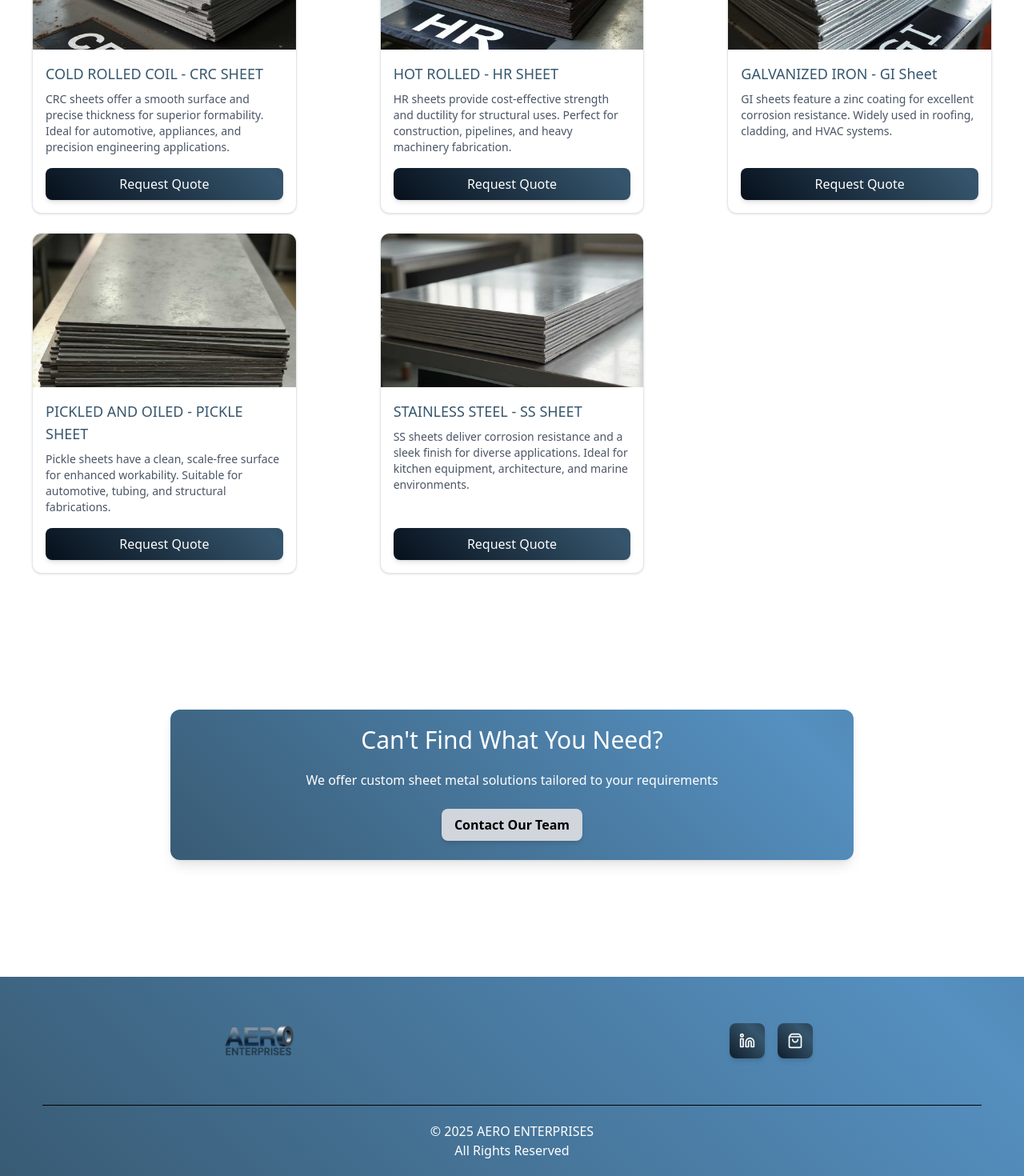
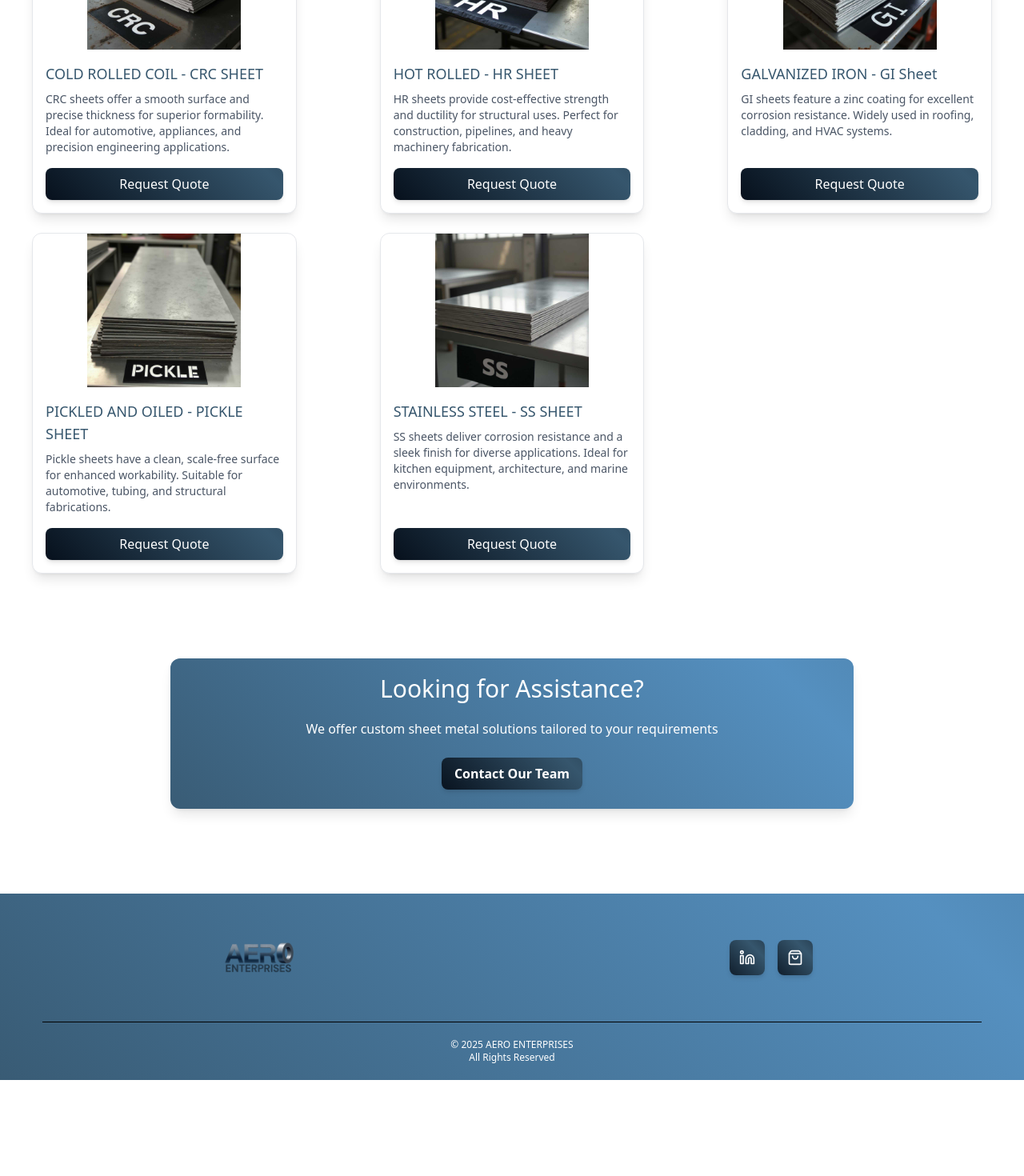
Before and after one commit to 00Abid/aero-enterprises, a React (Vite) app: page /products in a window 1280 px wide. Shown: the part 515-1985 px from the top of the page at 80% size. After the commit the page ends 1865 px from the top, so only its background shows below. Built offline with nearby package versions, Linux system fonts and the light colour scheme.

Commit message:
Changed the image

```diff
--- a/src/components/Footer.jsx
+++ b/src/components/Footer.jsx
@@ -31,7 +31,7 @@ const Footer = () => {
                 </div>
             </div>
             <div className='w-11/12  border-t-1 border-black mx-auto'>
-                <p className=' m-5 text-white text-center'>
+                <p className='text-xs m-5 text-white text-center'>
                     © {new Date().getFullYear()} AERO ENTERPRISES <br />All Rights Reserved
                 </p>
             </div>
--- a/src/pages/Contact.jsx
+++ b/src/pages/Contact.jsx
@@ -55,7 +55,7 @@ const Contact = () => {
 
 
             {/* Address Section */}
-            <section className="overflow-hidden shadow-lg rounded-lg h-full flex flex-col w-[90vw] md:w-1/2 mt-16 mb-3 mx-auto" data-aos="zoom-in-up">
+            <section className=" overflow-hidden shadow-xl rounded-lg flex flex-col w-[90vw] md:w-1/2 mt-16 mx-auto" data-aos="zoom-in-up">
                 <div className="bg-blue-50 p-6">
                     <h2 className="text-2xl font-medium text-[#36566d]">Get In Touch</h2>
                 </div>
@@ -81,8 +81,8 @@ const Contact = () => {
 
 
             {/* map Section */}
-            <section className="bg-white py-16 shadow-lg" data-aos="zoom-in-up">
-                <div className="container mx-auto px-4 sm:px-6 lg:px-8">
+            <section className="bg-white py-16 shadow-xl" >
+                <div className="container mx-auto px-4 sm:px-6 lg:px-8" data-aos="zoom-in-up">
                     <div className="max-w-6xl mx-auto">
                         <div className="overflow-hidden shadow-lg rounded-lg border-none w-full">
                             <div className="bg-blue-50 p-6">
--- a/src/pages/Home.jsx
+++ b/src/pages/Home.jsx
@@ -38,7 +38,7 @@ const Home = () => {
     ];
 
     return (
-        <section className='bg-white'>
+        <section className='bg-white overflow-hidden'>
             {/* Hero Section */}
             <div className="relative w-full h-screen">
                 <video
@@ -92,17 +92,17 @@ const Home = () => {
                 </div>
 
                 <div className="mx-auto grid grid-cols-1 sm:grid-cols-2 lg:grid-cols-3 gap-10 px-4">
-                    <div className="dark-metal-card p-6 rounded-lg md:text-center shadow-sm" data-aos="fade-right">
+                    <div className="h-32 dark-metal-card p-6 rounded-lg md:text-center shadow-sm" data-aos="fade-right">
                         <h3 className="text-lg font-semibold">Precision Cutting</h3>
                         <p className="mt-2 ">Clean and precise cuts with technology.</p>
                     </div>
 
-                    <div className="dark-metal-card p-6 rounded-lg md:text-center shadow-sm" data-aos="fade-right">
+                    <div className="h-32 dark-metal-card p-6 rounded-lg md:text-center shadow-sm" data-aos="fade-right">
                         <h3 className="text-lg font-semibold">Material Sourcing</h3>
                         <p className="mt-2 ">High-quality sheet metal from trusted suppliers.</p>
                     </div>
 
-                    <div className="dark-metal-card p-6 rounded-lg md:text-center shadow-sm" data-aos="fade-right">
+                    <div className="h-32 dark-metal-card p-6 rounded-lg md:text-center shadow-sm" data-aos="fade-right">
                         <h3 className="text-lg font-semibold">Quality Assurance</h3>
                         <p className="mt-2 ">Reliable quality through strict checks.</p>
                     </div>
@@ -111,8 +111,10 @@ const Home = () => {
 
             {/* Why Choose Us */}
             <div className="py-16 flex flex-col md:flex-row justify-evenly items-start gap-8">
-                <div className="max-w-3xl mx-auto px-4">
-                    <h2 className="text-3xl text-black">Why Choose Us</h2>
+                <div className="max-w-3xl mx-auto px-4 flex flex-col gap-10">
+                    <div>
+                        <h2 className="text-3xl text-black">Why Choose Us</h2>
+                    </div>
                     <div className="flex flex-col gap-8 mt-8">
                         <div data-aos="fade-left">
                             <h3 className="text-lg font-semibold text-black">Industry Leading Quality</h3>
@@ -135,7 +137,7 @@ const Home = () => {
             </div>
 
             {/* Group of Companies Section */}
-            <div className="py-16 bg-[#F5F7FA]">
+            <div className="pt-16 bg-[#F5F7FA]">
                 <div className="md:text-center max-w-3xl mx-auto px-4 mb-8">
                     <h2 className="text-3xl text-black">Group of Companies</h2>
                 </div>
@@ -158,14 +160,14 @@ const Home = () => {
             </div>
 
             {/* Download section */}
-            <div className='flex items-center justify-center h-72 md:h-[60vh]'>
+            <div className='bg-[#F5F7FA] flex items-center justify-center h-[50vh]'>
                 <div className="w-11/12 md:w-2/3 rounded-xl flex justify-center items-center flex-col blue-metal-card mx-auto" data-aos="zoom-in-up">
                     <h2 className="text-3xl p-5 text-center">Download our Catalogue</h2>
                     <p className="px-6 text-center">
                         Get detailed information about our products and specifications in our catalogue
                     </p>
                     <a href="/AE-catalogue.pdf" download>
-                        <button className="cursor-pointer px-4 py-2 my-6 bg-gray-300 text-black rounded-lg font-semibold shadow-md mb-6">
+                        <button className="cursor-pointer px-4 py-2 my-6 dark-metal-card rounded-lg font-semibold shadow-md mb-6">
                             Download
                         </button>
                     </a>
--- a/src/pages/Products.jsx
+++ b/src/pages/Products.jsx
@@ -52,7 +52,7 @@ const Products = () => {
                 {Patra.map((product, index) => (
                     <div
                         key={index}
-                        className="bg-white rounded-xl shadow-sm border border-gray-200 overflow-hidden flex flex-col mx-4 md:mx-10"
+                        className="bg-white rounded-xl shadow-lg border border-gray-200 overflow-hidden flex flex-col mx-4 md:mx-10"
                         data-aos="zoom-in-up"
                     >
                         {/* Image */}
@@ -60,7 +60,7 @@ const Products = () => {
                             <img
                                 src={product.img}
                                 alt={product.type}
-                                className="w-full h-full object-cover transition-transform duration-500 hover:scale-105"
+                                className="w-full h-full object-contain transition-transform duration-500 hover:scale-105"
                             />
                         </div>
 
@@ -84,14 +84,14 @@ const Products = () => {
             </div>
 
             {/* Download section */}
-            <div className='flex items-center justify-center h-72 md:h-[60vh] mt-6'>
+            <div className='flex items-center justify-center h-[50vh]'>
                 <div className="w-11/12 md:w-2/3 rounded-xl flex justify-center items-center flex-col blue-metal-card mx-auto" data-aos="zoom-in-up">
-                    <h2 className="text-3xl p-5 text-center">Can't Find What You Need?</h2>
+                    <h2 className="text-3xl p-5 text-center">Looking for Assistance?</h2>
                     <p className="px-6 text-center">
                         We offer custom sheet metal solutions tailored to your requirements
                     </p>
                     <Link to="/contact">
-                        <button className="cursor-pointer px-4 py-2 my-6 bg-gray-300 text-black rounded-lg font-semibold shadow-md mb-6">
+                        <button className="cursor-pointer px-4 py-2 my-6 dark-metal-card  rounded-lg font-semibold shadow-md mb-6">
                             Contact Our Team
                         </button>
                     </Link>
```
